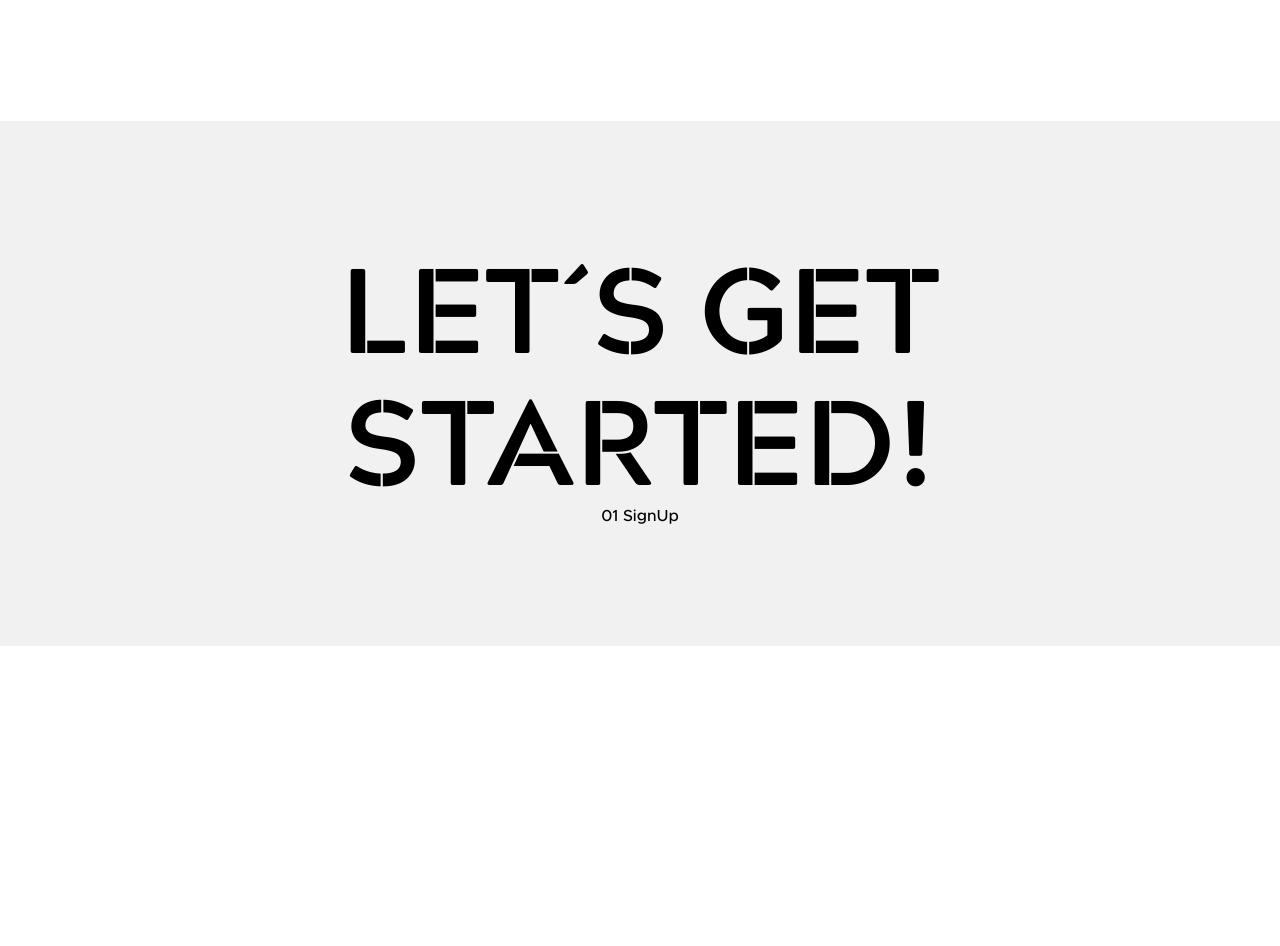
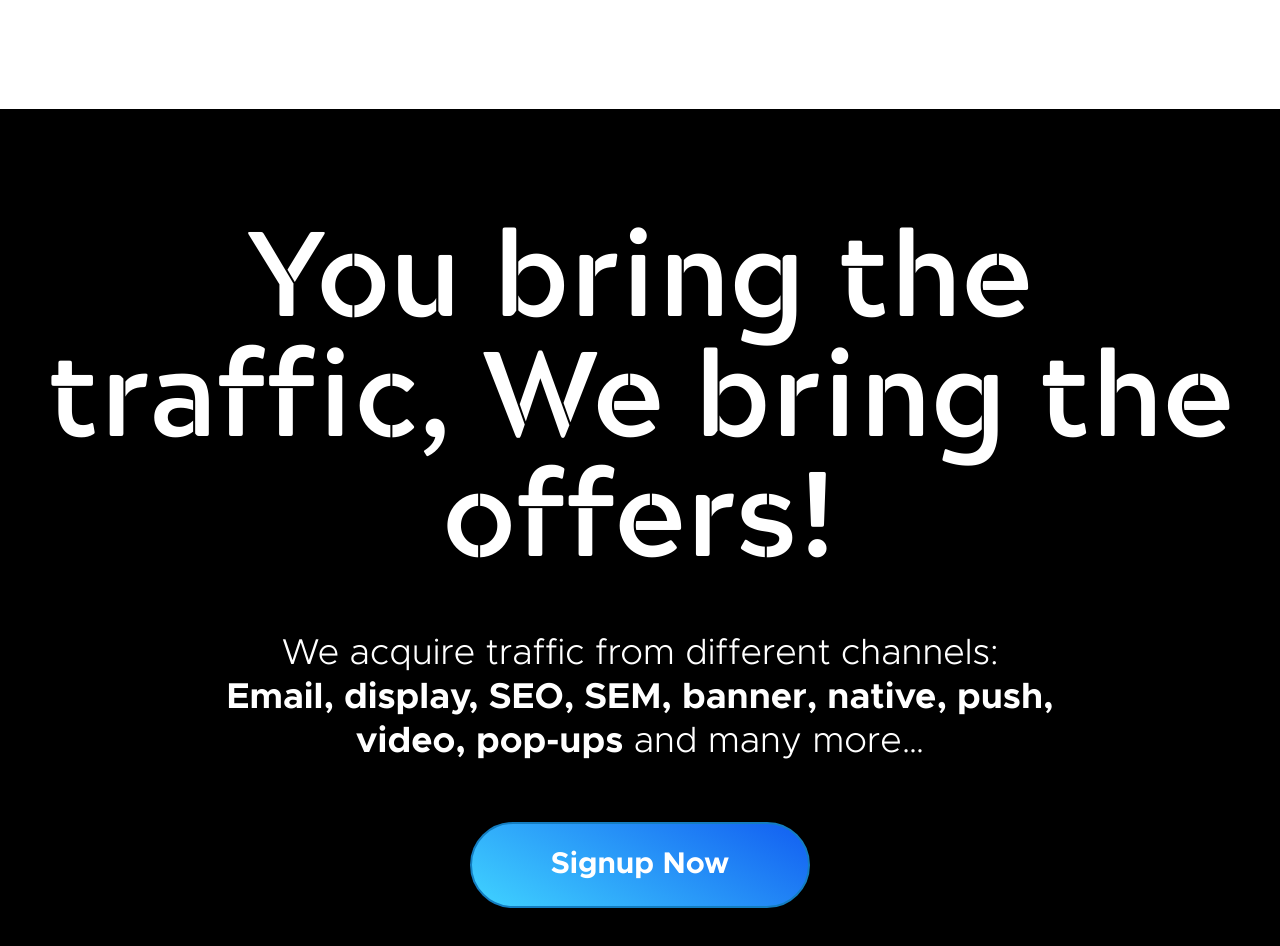
Before and after one commit to demianpt/moaroffers, a website built with Vite: page index.html in a window 1280 px wide. Shown: the part 1820-2766 px from the top of the page. Before the commit the page ends 2466 px from the top, so only its background shows below. Built offline with nearby package versions, Linux system fonts and the light colour scheme.

Commit message:
update of invision from design that was not updated

```diff
--- a/index.html
+++ b/index.html
@@ -65,18 +65,21 @@
         </div>
       </section>
 
-      <section class="started">
+
+      <!-- Acquisition -->
+      <section class="acquisition">
         <div class="wrap">
-          <h2>LET´S GET STARTED!</h2>
-          <div class="started-steps">
-            <div class="started-steps__item">
-              <span>01</span>
-              <span>SignUp</span>
-            </div>
-          </div>
+          <h2>You bring the traffic, We bring the offers!</h2>
+          <p>We acquire traffic from different channels:
+            <b>Email, display, SEO, SEM, banner, native, push, video, pop-ups</b> and many more…
+          </p>
+
+          <a href="#" class="cta">Signup Now</a>
         </div>
       </section>
+
+
+
     </main>
-
   </body>
 </html>
--- a/style.scss
+++ b/style.scss
@@ -60,6 +60,10 @@ html {
 ul[class],
 ol[class] {
   padding: 0;
+}
+
+strong,b {
+  font-family: "metropolisbold";
 }
 
 body,
@@ -164,7 +168,25 @@ section {
   }
 }
 
+/********* BUTTONS ************/
+.cta {
+  display: inline-block;
+  padding: 20px;
+  border: 2px solid #137DC1;
+  background: linear-gradient(210deg, #125EF1 0%, #40D3FF 100%);
+  border-radius: 1000px;
+  color: $white;
+  text-decoration: none;
+  font-family: "metropolisbold";
+  min-height: 86px;
+  min-width: 340px;
+  font-size: 30px;
+  transition: all 0.5s ease;
 
+  &:hover {
+    opacity: 0.6;
+  }
+}
 
 
 /********* FONTS ************/
@@ -243,7 +265,7 @@ h1 {
 h2 {
   font-size: 120px;
   font-family: "acherus_militant_1bold";
-  line-height: 1.1;
+  line-height: 1;
 }
 
 h3 {
@@ -351,7 +373,22 @@ p {
   }
 }
 
-/********* STARTED ************/
-.started {
-  background-color: $grey;
+/********* ACQUISITION ************/
+.acquisition {
+  background-color: $black;
+
+  h2,h3,p {
+    color: $white;
+  }
+
+  h2 {
+    margin-top: -19px;
+  }
+
+  p {
+    font-family: "metropolislight";
+    font-size: 36px;
+    max-width: 830px;
+    margin: 60px auto;
+  }
 }
```
